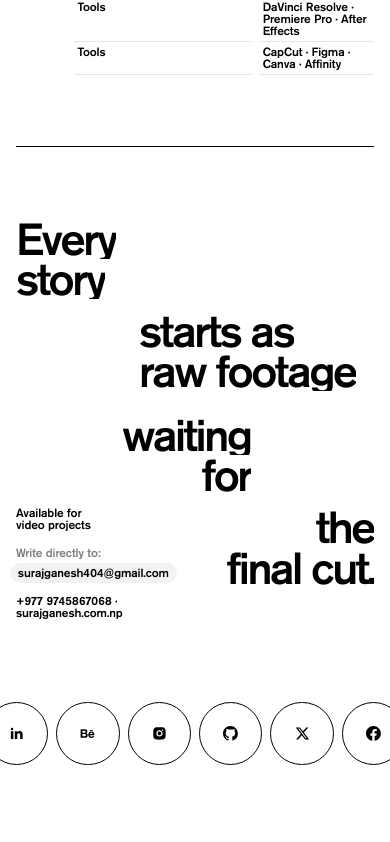
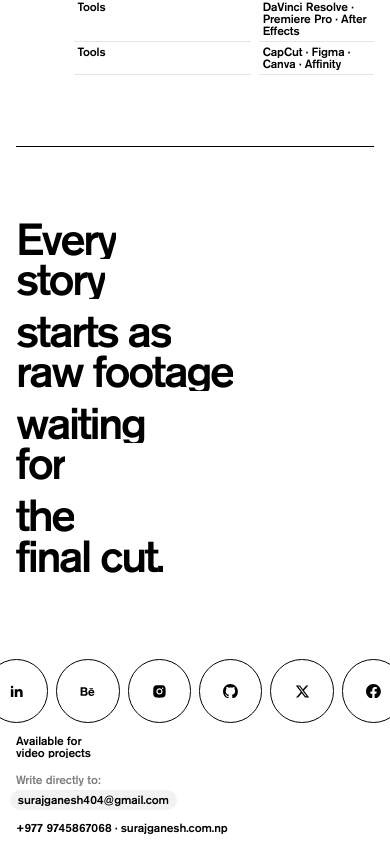
Before and after one commit to suraj-ganesh/Creative-Portfolio, a Next.js app: page / in a window 390 px wide. Shown: the part 3632-4474 px from the top of the page. Built offline with nearby package versions, Linux system fonts and the light colour scheme.

Commit message:
fix: footer mobile stacking and work mobile revealNow
Footer: stack 8-col grid into 1 column, wrap long email/phone text, clip bleed. Work page: mobile now auto-reveals bento via revealNow() and refreshes ScrollTrigger; all videos/tiles always visible; intrinsic-ratio fallback on images.

```diff
--- a/src/app/globals.css
+++ b/src/app/globals.css
@@ -1300,10 +1300,13 @@ body {
 .works-list .works-item-image-inner img,
 .works-list .works-item-image-inner video {
   width: 100% !important;
-  height: 100% !important;
+  height: auto !important;
   object-fit: cover;
   display: block;
 }
+/* The frame keeps the native ratio via aspect-ratio above; the image's own
+ * intrinsic ratio matches it, so tiles can never collapse to zero height
+ * even where aspect-ratio is unsupported. */
 /* Title stays bottom-left inside the same frame. */
 .works-list .works-item-meta {
   position: absolute;
@@ -1378,6 +1381,39 @@ body {
 }
 
 /** -------------------------------------------------
+ * FOOTER MOBILE — single column, wrapped text, no bleed
+ * ------------------------------------------------- */
+@media (max-width: 991px) {
+  /* The 8-col Webflow grid + giant display type overflows narrow
+   * viewports — stack everything in one column instead. */
+  .grid.is-footer {
+    display: flex;
+    flex-direction: column;
+    align-items: stretch;
+  }
+  .grid.is-footer > * {
+    min-width: 0;
+  }
+  .footer .heading-group-wrap.is-right {
+    align-items: flex-start;
+    text-align: left;
+  }
+  /* Long email / phone strings must wrap instead of pushing wide. */
+  .footer .link-button {
+    max-width: 100%;
+  }
+  .footer .link-button .p1,
+  .footer-mail-inner .p1 {
+    overflow-wrap: anywhere;
+    word-break: break-word;
+  }
+  /* Safety net: split-line mask padding can bleed past glyph boxes. */
+  .footer {
+    overflow: clip;
+  }
+}
+
+/** -------------------------------------------------
  * WORK PAGE MOBILE — static overlay header + chrome spacing
  * ------------------------------------------------- */
 @media (max-width: 991px) {
--- a/src/components/SiteFx.tsx
+++ b/src/components/SiteFx.tsx
@@ -14,7 +14,7 @@ import { initHaptics } from "@/lib/fx/haptics";
 import { initLinks } from "@/lib/fx/links";
 import { initTiltCursor } from "@/lib/fx/tilt";
 import { initCustomScrollbar } from "@/lib/fx/scrollbar";
-import { initReveals, killReveals } from "@/lib/fx/reveal";
+import { initReveals, killReveals, revealNow } from "@/lib/fx/reveal";
 import { runPreloader } from "@/lib/fx/preloader";
 import { playHeroIntro, killHeroIntro, revealHeroInstant } from "@/lib/fx/heroIntro";
 import { initNav, closeMenu, updateNavIndicators } from "@/lib/fx/nav";
@@ -213,6 +213,28 @@ export default function SiteFx() {
 
   const initPage = useCallback(() => {
     updateNavIndicators();
+    // Static work page on phones: unhide everything instantly with zero
+    // ScrollTriggers or scrub timelines — the bento grid just renders, and
+    // every tile stays reachable no matter what animation does.
+    try {
+      const mobile =
+        window.matchMedia("(max-width: 991px)").matches ||
+        window.matchMedia("(pointer: coarse)").matches;
+      const work =
+        document.querySelector('main[data-page="works"]') !== null;
+      if (mobile && work) {
+        revealNow();
+        try {
+          ScrollTrigger.refresh();
+        } catch {
+          /* ignore */
+        }
+        lenisResize();
+        return;
+      }
+    } catch {
+      /* matchMedia unavailable — fall through to the animated path */
+    }
     pageCleanups.current = [
       safe("reveals", () => initReveals()),
       safe("links", () => initLinks()),
```
